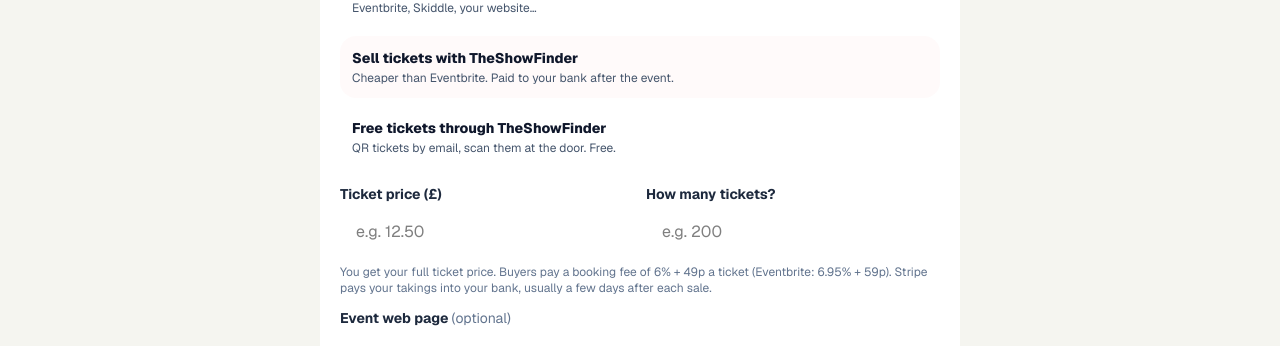
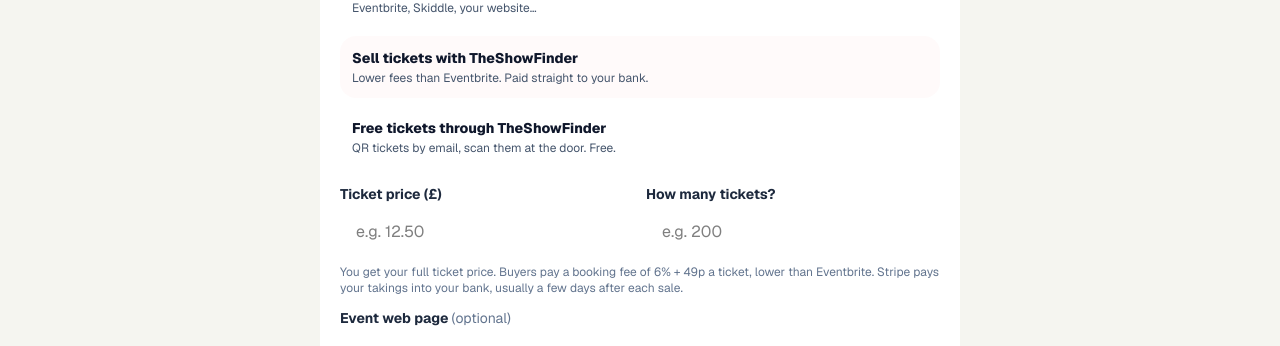
Before and after one commit to theshowfinder/theshowfinder, a Next.js app: page /list-your-event in a window 1280 px wide. Both pictures are taken after a click on the button 640 px from the left and 1316 px from the top of the page. Shown: the part 1249-1595 px from the top of the page. Built offline with nearby package versions, Linux system fonts and the light colour scheme.

Commit message:
List your event: say 'lower than Eventbrite' without quoting Eventbrite's unverified UK fee

```diff
--- a/src/app/list-your-event/ListEventForm.tsx
+++ b/src/app/list-your-event/ListEventForm.tsx
@@ -66,7 +66,7 @@ export default function ListEventForm({ cities, initialCity }: { cities: string[
           <p className={label}>How do people get tickets?</p>
           <input type="hidden" name="ticketing" value={ticketing} />
           <div className="grid sm:grid-cols-3 gap-2">
-            {([['link', 'On my own ticket site', 'Eventbrite, Skiddle, your website…'], ['paid', 'Sell tickets with TheShowFinder', 'Cheaper than Eventbrite. Paid to your bank after the event.'], ['free', 'Free tickets through TheShowFinder', 'QR tickets by email, scan them at the door. Free.']] as const).map(([v, t, b]) => (
+            {([['link', 'On my own ticket site', 'Eventbrite, Skiddle, your website…'], ['paid', 'Sell tickets with TheShowFinder', 'Lower fees than Eventbrite. Paid straight to your bank.'], ['free', 'Free tickets through TheShowFinder', 'QR tickets by email, scan them at the door. Free.']] as const).map(([v, t, b]) => (
               <button key={v} type="button" onClick={() => setTicketing(v)} aria-pressed={ticketing === v}
                 className={`text-left rounded-2xl border-2 p-3 ${ticketing === v ? 'border-[#E8003D] bg-red-50/40' : 'border-slate-200 bg-white'}`}>
                 <span className="block font-extrabold text-slate-900 text-sm">{t}</span>
@@ -128,12 +128,11 @@ export default function ListEventForm({ cities, initialCity }: { cities: string[
 // You get your full ticket price; the buyer pays our booking fee on top (6% + 49p, all-in), compared with Eventbrite.
 function FeeNote({ price }: { price: string }) {
   const p = parsePricePence(price)
-  if (!p) return <p className="text-xs text-slate-500 -mt-1">You get your full ticket price. Buyers pay a booking fee of 6% + 49p a ticket (Eventbrite: 6.95% + 59p). Stripe pays your takings into your bank, usually a few days after each sale.</p>
+  if (!p) return <p className="text-xs text-slate-500 -mt-1">You get your full ticket price. Buyers pay a booking fee of 6% + 49p a ticket, lower than Eventbrite. Stripe pays your takings into your bank, usually a few days after each sale.</p>
   const fee = bookingFeePence(p)
-  const eb = Math.round(p * 0.0695) + 59
   return (
     <p className="text-xs text-slate-600 -mt-1">
-      You get <strong>{gbpFromPence(p)}</strong> a ticket. Buyers pay {gbpFromPence(p + fee)} ({gbpFromPence(fee)} booking fee{eb > fee ? `, ${gbpFromPence(eb - fee)} less than Eventbrite’s` : ''}). Stripe pays it into your bank a few days after each sale. You set up payouts with Stripe after listing.
+      You get <strong>{gbpFromPence(p)}</strong> a ticket. Buyers pay {gbpFromPence(p + fee)} ({gbpFromPence(fee)} booking fee, lower than Eventbrite). Stripe pays it into your bank a few days after each sale. You set up payouts with Stripe after listing.
     </p>
   )
 }
```
